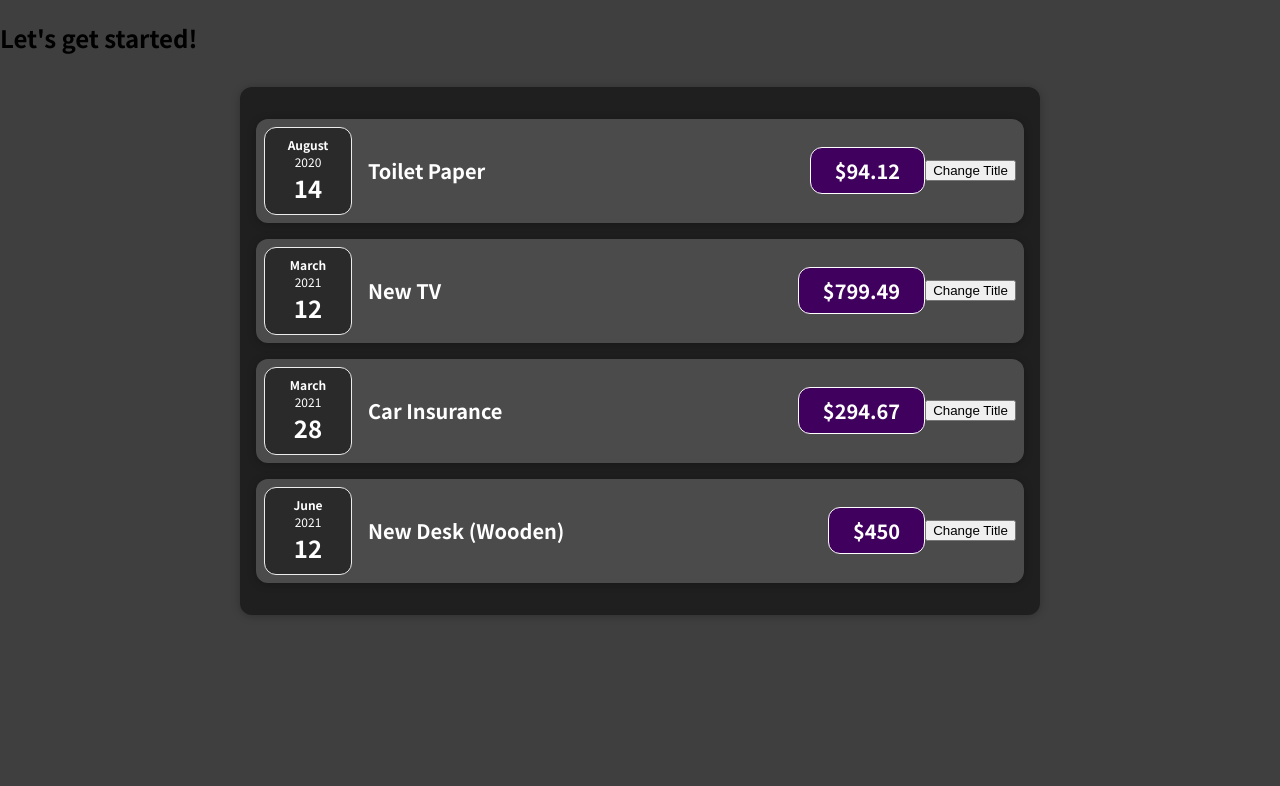
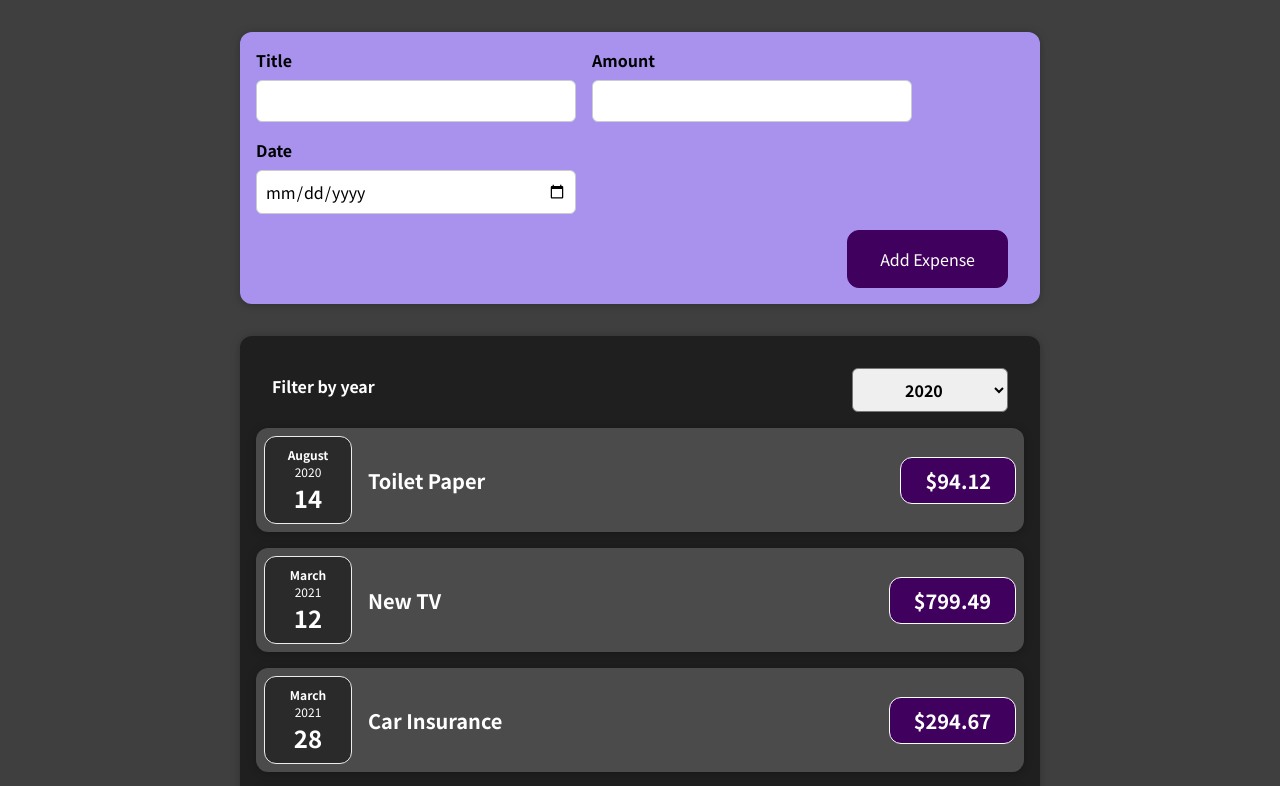
Before and after one commit to smcpherson01/react-complete-guide, a React (Create React App) app: page / in a window 1280 px wide. Shown: the top 786 px of the page. Built offline with nearby package versions, Linux system fonts and the light colour scheme.

Commit message:
Updates - pass props down and object up tree.

```diff
--- a/src/App.js
+++ b/src/App.js
@@ -1,7 +1,8 @@
+import React, { useState} from 'react';
 import Expenses from "./components/Expenses/Expenses";
+import NewExpense from "./components/NewExpense/NewExpense";
 
-const App = () => {
-  const expenses = [
+const DUMMY_EXPENSES = [
   {
     id: "e1",
     title: "Toilet Paper",
@@ -23,9 +24,18 @@ const App = () => {
   },
 ];
 
+const App = () => {
+  const [expenses, setExpenses] = useState(DUMMY_EXPENSES);
+
+  const addExpenseHandler = (expense) => {
+    setExpenses(previousExpenses => {
+      return [expense, ...previousExpenses];
+    });
+  }
+
   return (
     <div>
-      <h2>Let's get started!</h2>
+      <NewExpense onAddExpense={addExpenseHandler}/>
         <Expenses items={expenses}/>
     </div>
   );
--- a/src/components/Expenses/ExpenseItem.js
+++ b/src/components/Expenses/ExpenseItem.js
@@ -1,23 +1,15 @@
-import React, {useState} from 'react';
 import './ExpenseItem.css'
 import ExpenseDate  from './ExpenseDate';
 import Card from '../UI/Card';
 
 const ExpenseItem = (props) => {
-  const [title, setTitle] = useState(props.title);
-
-  const clickHandler = () => {
-    setTitle('Updated!');
-  };
-
   return (
     <Card className="expense-item">
       <ExpenseDate date={props.date}/>
       <div className="expense-item__description">
-        <h2>{title}</h2>
+        <h2>{props.title}</h2>
         <div className="expense-item__price">${props.amount}</div>
       </div>
-      <button onClick={(clickHandler)}>Change Title</button>
     </Card>
   );
 }
--- a/src/components/Expenses/Expenses.js
+++ b/src/components/Expenses/Expenses.js
@@ -1,32 +1,33 @@
 import ExpenseItem from "./ExpenseItem";
-import './Expenses.css';
-import Card from '../UI/Card';
+import "./Expenses.css";
+import Card from "../UI/Card";
+import ExpensesFilter from "./ExpensesFilter";
+import React, { useState } from "react";
 
 const Expenses = (props) => {
+  const [filterYear, setFilterYear] = useState("2020");
+
+  const filterYearHandler = (enteredYear) => {
+    setFilterYear(enteredYear);
+  };
   return (
-    <Card className="expenses">
-      <ExpenseItem
-        title={props.items[0].title}
-        amount={props.items[0].amount}
-        date={props.items[0].date}
-      />
-      <ExpenseItem
-        title={props.items[1].title}
-        amount={props.items[1].amount}
-        date={props.items[1].date}
-      />
-      <ExpenseItem
-        title={props.items[2].title}
-        amount={props.items[2].amount}
-        date={props.items[2].date}
-      />
-      <ExpenseItem
-        title={props.items[3].title}
-        amount={props.items[3].amount}
-        date={props.items[3].date}
-      />
-    </Card>
+    <div>
+      <Card className="expenses">
+        <ExpensesFilter
+          selected={filterYear}
+          onChangeYear={filterYearHandler}
+        />
+        {props.items.map((expense) => (
+          <ExpenseItem
+            key={expense.id}
+            title={expense.title}
+            amount={expense.amount}
+            date={expense.date}
+          />
+        ))}
+      </Card>
+    </div>
   );
-}
+};
 
 export default Expenses;
--- /dev/null
+++ b/src/components/Expenses/ExpensesFilter.css
@@ -0,0 +1,24 @@
+.expenses-filter {
+    color: white;
+    padding: 0 1rem;
+  }
+
+  .expenses-filter__control {
+    display: flex;
+    width: 100%;
+    align-items: center;
+    justify-content: space-between;
+    margin: 1rem 0;
+  }
+
+  .expenses-filter label {
+    font-weight: bold;
+    margin-bottom: 0.5rem;
+  }
+
+  .expenses-filter select {
+    font: inherit;
+    padding: 0.5rem 3rem;
+    font-weight: bold;
+    border-radius: 6px;
+  }
--- /dev/null
+++ b/src/components/Expenses/ExpensesFilter.js
@@ -0,0 +1,25 @@
+import React from 'react';
+
+import './ExpensesFilter.css';
+
+const ExpensesFilter = (props) => {
+    const yearChangeHandler = (event) => {
+        props.onChangeYear(event.target.value);
+    };
+
+  return (
+    <div className='expenses-filter'>
+      <div className='expenses-filter__control'>
+        <label>Filter by year</label>
+        <select value={props.selected} onChange={yearChangeHandler}>
+          <option value='2022'>2022</option>
+          <option value='2021'>2021</option>
+          <option value='2020'>2020</option>
+          <option value='2019'>2019</option>
+        </select>
+      </div>
+    </div>
+  );
+};
+
+export default ExpensesFilter;
--- /dev/null
+++ b/src/components/NewExpense/ExpenseForm.css
@@ -0,0 +1,26 @@
+.new-expense__controls {
+    display: flex;
+    flex-wrap: wrap;
+    gap: 1rem;
+    margin-bottom: 1rem;
+    text-align: left;
+  }
+
+  .new-expense__control label {
+    font-weight: bold;
+    margin-bottom: 0.5rem;
+    display: block;
+  }
+
+  .new-expense__control input {
+    font: inherit;
+    padding: 0.5rem;
+    border-radius: 6px;
+    border: 1px solid #ccc;
+    width: 20rem;
+    max-width: 100%;
+  }
+
+  .new-expense__actions {
+    text-align: right;
+  }
--- /dev/null
+++ b/src/components/NewExpense/ExpenseForm.js
@@ -0,0 +1,59 @@
+import React, { useState } from 'react';
+import './ExpenseForm.css';
+
+const ExpenseForm = (props) => {
+    const [enteredTitle, setEnteredTitle] = useState('');
+    const [enteredAmount, setEnteredAmount] = useState('');
+    const [enteredDate, setEnteredDate] = useState('');
+
+    const titleChangeHandler = (event) => {
+        setEnteredTitle(event.target.value);
+    };
+
+    const amountChangeHandler = (event) => {
+        setEnteredAmount(event.target.value);
+    };
+
+    const dateChangeHandler = (event) => {
+        setEnteredDate(event.target.value);
+    };
+
+    const submitHandler = (event) => {
+        event.preventDefault();
+
+        const expenseData = {
+            title: enteredTitle,
+            amount: enteredAmount,
+            date: new Date(enteredDate)
+        }
+
+        props.onSaveExpenseData(expenseData);
+        setEnteredTitle('');
+        setEnteredAmount('');
+        setEnteredDate('');
+    };
+
+  return (
+    <form onSubmit={submitHandler}>
+        <div className='new-expense__controls'>
+            <div className='new-expense__control'>
+                <label>Title</label>
+                <input type='text' value={enteredTitle} onChange={titleChangeHandler}/>
+            </div>
+            <div className='new-expense__control'>
+                <label>Amount</label>
+                <input type='number' value={enteredAmount} min='0.01' step='0.01' onChange={amountChangeHandler}/>
+            </div>
+            <div className='new-expense__control'>
+                <label>Date</label>
+                <input type='date' value={enteredDate} min='2019-01-01' step='2022-12-31' onChange={dateChangeHandler}/>
+            </div>
+        </div>
+        <div className='new-expense__actions'>
+            <button type='submit'>Add Expense</button>
+        </div>
+    </form>
+  )
+};
+
+export default ExpenseForm;
--- /dev/null
+++ b/src/components/NewExpense/NewExpense.css
@@ -0,0 +1,38 @@
+.new-expense {
+    background-color: #a892ee;
+    padding: 1rem;
+    margin: 2rem auto;
+    width: 50rem;
+    max-width: 95%;
+    border-radius: 12px;
+    text-align: center;
+    box-shadow: 0 1px 8px rgba(0, 0, 0, 0.25);
+  }
+
+  .new-expense button {
+    font: inherit;
+    cursor: pointer;
+    padding: 1rem 2rem;
+    border: 1px solid #40005d;
+    background-color: #40005d;
+    color: white;
+    border-radius: 12px;
+    margin-right: 1rem;
+  }
+
+  .new-expense button:hover,
+  .new-expense button:active {
+    background-color: #510674;
+    border-color: #510674;
+  }
+
+  .new-expense button.alternative {
+    color: #220131;
+    border-color: transparent;
+    background-color: transparent;
+  }
+
+  .new-expense button.alternative:hover,
+  .new-expense button.alternative:active {
+    background-color: #ddb3f8;
+  }
--- /dev/null
+++ b/src/components/NewExpense/NewExpense.js
@@ -0,0 +1,21 @@
+import React from "react";
+import "./NewExpense.css";
+import ExpenseForm from "./ExpenseForm";
+
+const NewExpense = (props) => {
+const saveExpenseDataHandler = (enteredExpenseData) => {
+  const expenseData = {
+    ...enteredExpenseData,
+    id: Math.random().toString()
+  };
+  props.onAddExpense(expenseData);
+}
+
+  return (
+    <div className="new-expense">
+      <ExpenseForm onSaveExpenseData={saveExpenseDataHandler}/>
+    </div>
+  );
+};
+
+export default NewExpense;
```
Lines whose indentation alone changed are shown as unchanged.
